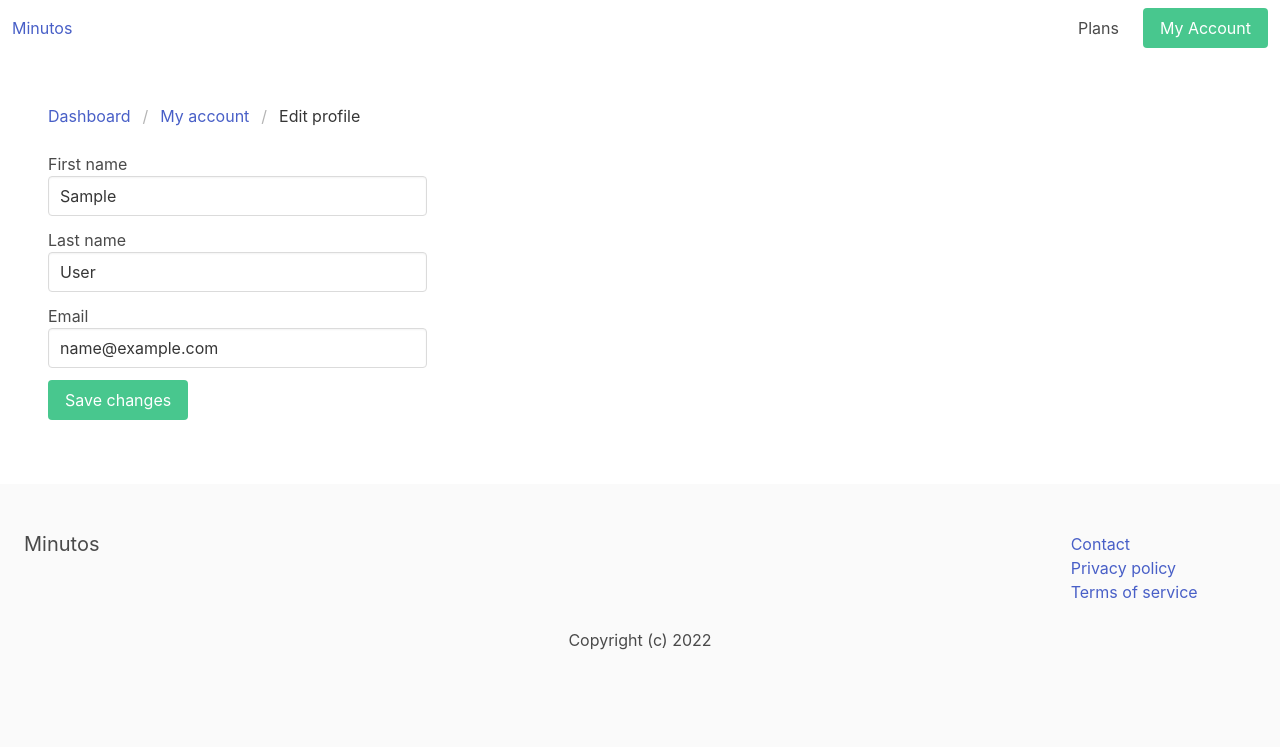
After one commit to napestershine/minutos, a Django app: page /myaccount/edit_profile/ in a window 1280 px wide. The commit adds this page. Shown: the top 747 px of the page. Run offline with Django 4.2, Linux system fonts and the light colour scheme; the visitor is signed in with stand-in values (Sample User, id 1).

Commit message:
finished edit profile

```diff
--- a/apps/core/templates/core/base.html
+++ b/apps/core/templates/core/base.html
@@ -33,12 +33,18 @@
                 </a>
                 <div class="navbar-item">
                     <div class="buttons">
+                        {% if request.user.is_authenticated %}
+                            <a href="{% url 'myaccount' %}" class="button is-success">
+                                My Account
+                            </a>
+                        {% else %}
                             <a href="{% url 'signup' %}" class="button is-success">
                                 <strong>Sign up</strong>
                             </a>
                             <a href="{% url 'login' %}" class="button">
                                 Log in
                             </a>
+                        {% endif %}
                     </div>
                 </div>
             </div>
@@ -47,6 +53,12 @@
 </div>
 <!-- Main Start -->
 <section class="section">
+
+    {% if messages %}
+        {% for message in messages %}
+            <div class="notification is-info">{{ message }}</div>
+        {% endfor %}
+    {% endif %}
     {% block content %}
     {% endblock %}
 </section>
--- /dev/null
+++ b/apps/userprofile/templates/userprofile/edit_profile.html
@@ -0,0 +1,59 @@
+{% extends 'core/base.html' %}
+
+{% block title %}Edit profile{% endblock %}
+
+{% block content %}
+
+    <nav class="breadcrumb" aria-label="breadcrumbs">
+        <ul>
+            <li><a href="#">Dashboard</a></li>
+            <li><a href="{% url 'myaccount' %}">My account</a></li>
+            <li class="is-active"><a href="{% url 'edit_profile' %}" aria-current="page">Edit profile</a></li>
+        </ul>
+    </nav>
+
+    <div class="columns">
+        <div class="column is-4">
+            <form action="." method="post" enctype="multipart/form-data">
+                {% csrf_token %}
+
+                <div class="field">
+                    <label for="first_name">First name</label>
+
+                    <div class="control">
+                        <input type="text" name="first_name" id="first_name" class="input"
+                                {% if request.user.first_name %} value="{{ request.user.first_name }}"{% endif %}>
+                    </div>
+                </div>
+                <div class="field">
+                    <label for="last_name">Last name</label>
+
+                    <div class="control">
+                        <input type="text" name="last_name" id="last_name" class="input"
+                                {% if request.user.last_name %} value="{{ request.user.last_name }}"{% endif %}>
+                    </div>
+                </div>
+
+                <div class="field">
+                    <label for="email">Email</label>
+
+                    <div class="control">
+                        <input type="email" name="email" id="email" class="input"
+                                {% if request.user.email %} value="{{ request.user.email }}"{% endif %}>
+                    </div>
+                </div>
+
+                <div class="field">
+                    <div class="control">
+                        <button class="button is-success">Save changes</button>
+                    </div>
+                </div>
+            </form>
+        </div>
+    </div>
+
+{% endblock %}
+
+{% block scripts %}
+
+{% endblock %}
--- a/apps/userprofile/views.py
+++ b/apps/userprofile/views.py
@@ -1,9 +1,24 @@
 from django.contrib.auth import login
+from django.contrib.auth.decorators import login_required
 from django.contrib.auth.forms import UserCreationForm
-from django.contrib.auth.models import User
 from django.shortcuts import render, redirect
+from django.contrib import messages
+from .models import Userprofile
 
-from .models import Userprofile
+
+@login_required
+def edit_profile(request):
+    if request.method == 'POST':
+        request.user.first_name = request.POST.get('first_name', '')
+        request.user.last_name = request.POST.get('last_name', '')
+        request.user.email = request.POST.get('email', '')
+        request.user.save()
+
+        messages.info(request, 'The change was saved.')
+
+        return redirect('myaccount')
+
+    return render(request, 'userprofile/edit_profile.html')
 
 
 def signup(request):
@@ -23,3 +38,8 @@ def signup(request):
         form = UserCreationForm()
 
     return render(request, 'userprofile/signup.html', {'form': form})
+
+
+@login_required
+def myaccount(request):
+    return render(request, 'userprofile/myaccount.html')
--- a/minutos/settings.py
+++ b/minutos/settings.py
@@ -25,6 +25,11 @@ SECRET_KEY = 'django-insecure-)v^z%=3$v!=^kbv1$c((m8c(n$jfx45o5wjlj=b!tv4!q#kb7e
 DEBUG = True
 
 ALLOWED_HOSTS = []
+
+LOGIN_URL = 'login'
+LOGIN_REDIRECT_URL = 'myaccount'
+LOGOUT_URL = 'frontpage'
+LOGOUT_REDIRECT_URL = 'frontpage'
 
 # Application definition
 
--- a/minutos/urls.py
+++ b/minutos/urls.py
@@ -3,7 +3,7 @@ from django.contrib.auth import views as auth_views
 from django.urls import path
 
 from apps.core.views import frontpage, terms, contact, privacy, plans
-from apps.userprofile.views import signup
+from apps.userprofile.views import signup, myaccount, edit_profile
 
 urlpatterns = [
     path('', frontpage, name='frontpage'),
@@ -17,5 +17,8 @@ urlpatterns = [
     # Auth
 
     path('signup/', signup, name='signup'),
-    path('login/', auth_views.LoginView.as_view(template_name='userprofile/login.html'), name='login')
+    path('login/', auth_views.LoginView.as_view(template_name='userprofile/login.html'), name='login'),
+    path('logout/', auth_views.LogoutView.as_view(), name='logout'),
+    path('myaccount/', myaccount, name='myaccount'),
+    path('myaccount/edit_profile/', edit_profile, name='edit_profile'),
 ]
```
Also changed, not shown: apps/userprofile/templates/userprofile/myaccount.html (added, +28 -0 lines), Readme.md. Lines whose indentation alone changed are shown as unchanged.
